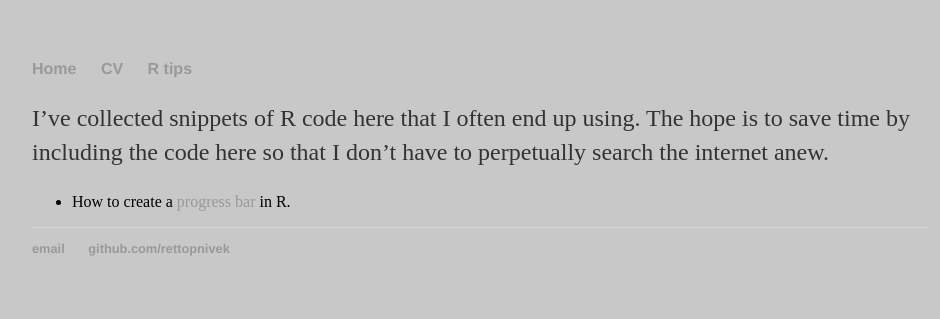
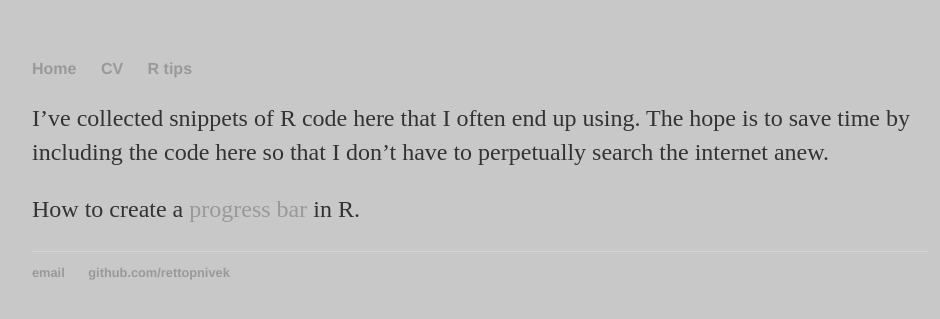
Before and after one commit to rettopnivek/rettopnivek.github.io, a Jekyll site: the page built from r_tips/index.md, in a window 1280 px wide. Shown: the top 319 px of the page, without its empty margins (160-1100 px from the left). Built offline with Jekyll 4.4.1, drawn with Linux system fonts in a browser that asks for light colours.

Commit message:
Update index.md

```diff
--- a/r_tips/index.md
+++ b/r_tips/index.md
@@ -5,4 +5,4 @@ title: R tips
 
 I've collected snippets of R code here that I often end up using. The hope is to save time by including the code here so that I don't have to perpetually search the internet anew.
 
-- How to create a [progress bar](pages/Progress_bar.md) in R.
+How to create a [progress bar](pages/Progress_bar.md) in R.
```
